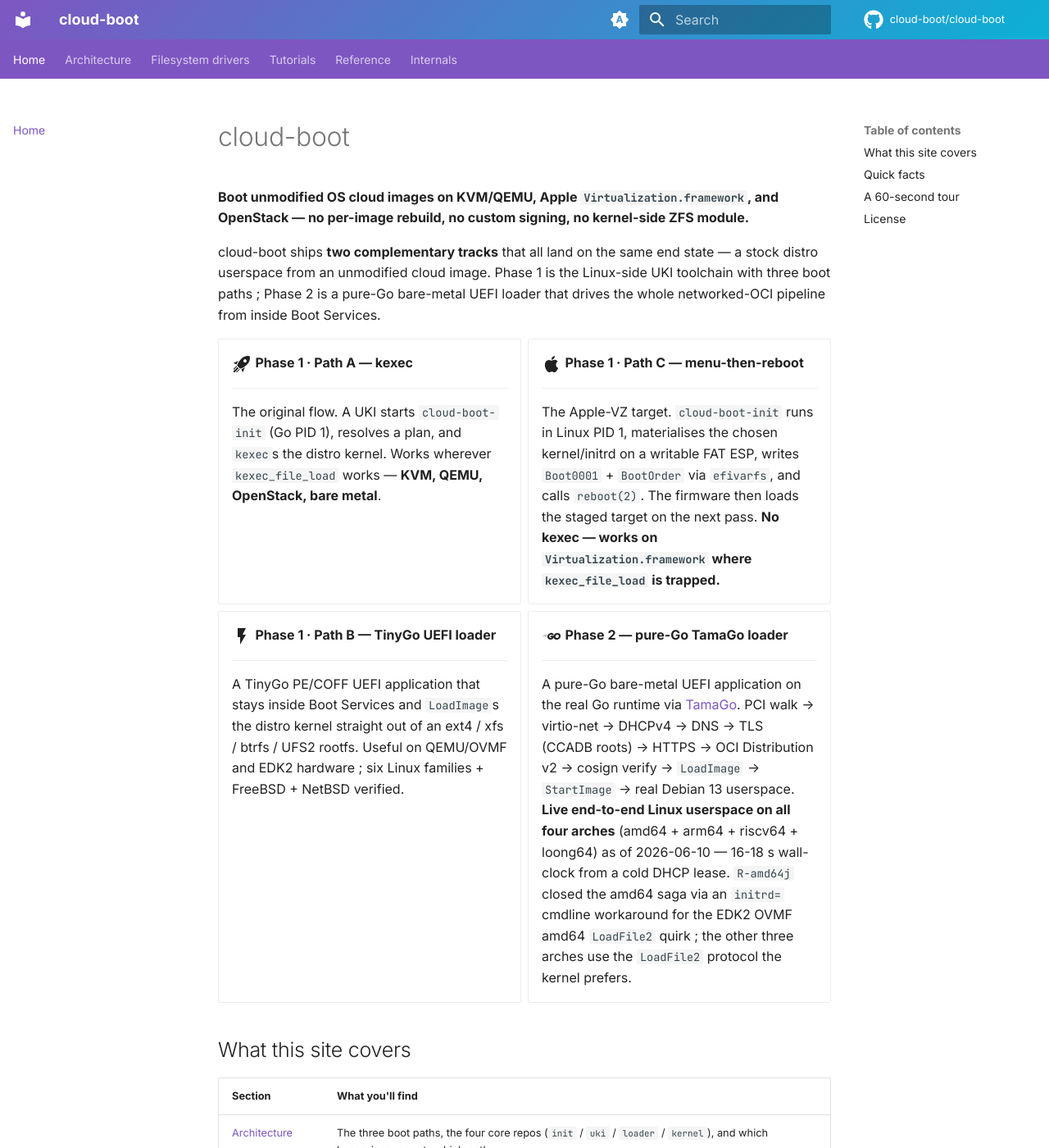
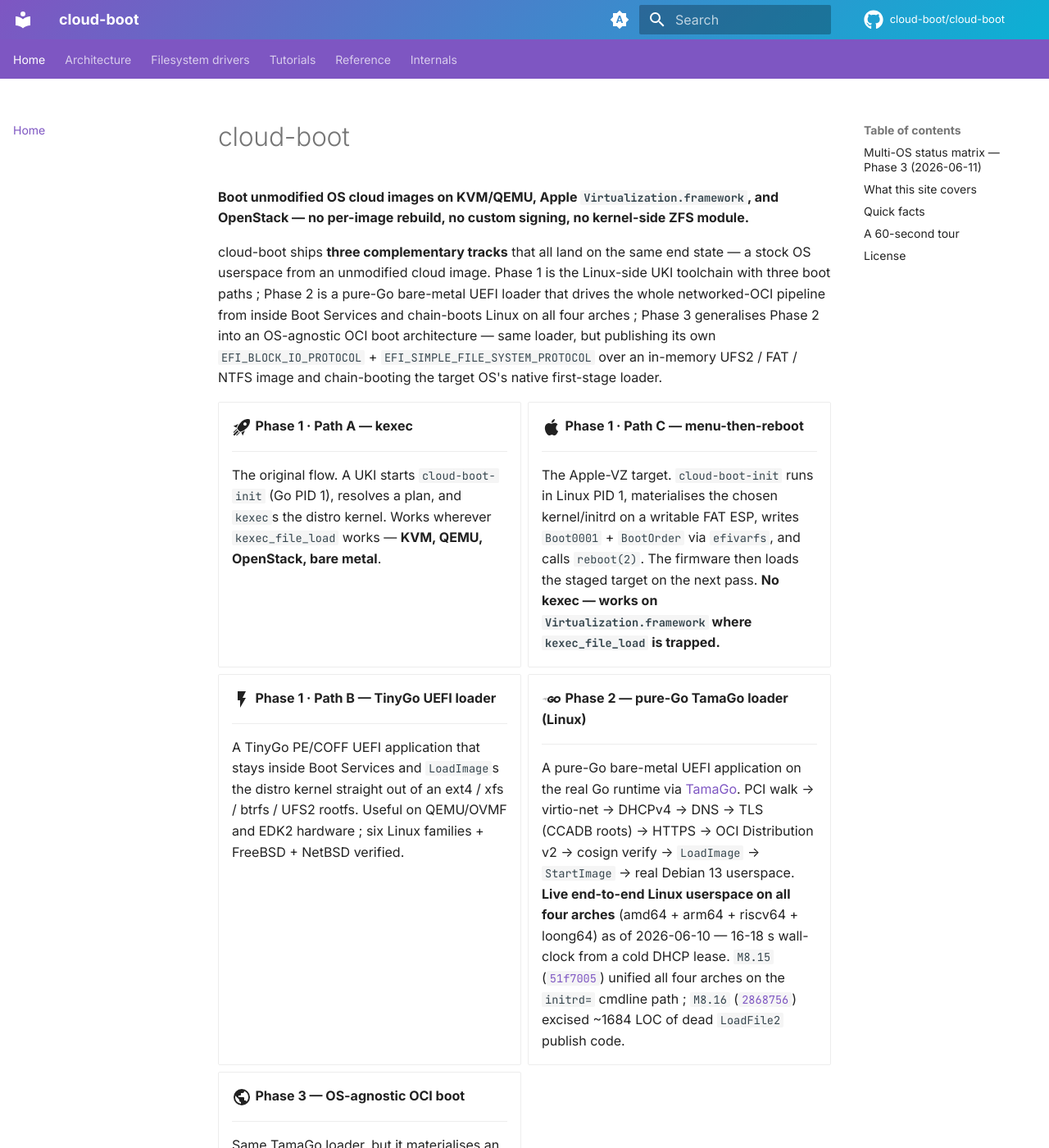
Before and after one commit to cloud-boot/docs, an MkDocs documentation site: the page built from docs/index.md, in a window 1280 px wide and 1400 px high. Shown: the whole window at 82% size. Built offline with MkDocs 1.6.1 and Material for MkDocs 9.7.7, drawn with Linux system fonts in a browser that asks for light colours; the version menu is left out; some of the changed text lies outside the part shown.

Commit message:
docs/index: add Phase 3 card + multi-OS status matrix
Refresh mkdocs landing page for Phase 3 reality:

- Promote architecture to three complementary tracks.
- Update the Phase 2 card to cite M8.15 (51f7005) unification on
  the initrd= cmdline path + M8.16 (2868756) ~1684 LOC deletion,
  replacing the legacy R-amd64j narrative.
- Add a new Phase 3 card — OS-agnostic OCI boot via Go-side
  EFI_BLOCK_IO_PROTOCOL + EFI_SIMPLE_FILE_SYSTEM_PROTOCOL on top of
  an in-memory UFS2 / FAT / NTFS image. OpenBSD LIVE on amd64
  (d66d338), FreeBSD partial / currdev OK / OOM at kernel-load
  (c37108f), NetBSD + Windows scaffolded.
- Add per-(OS, arch) status matrix below the cards.
- Cross-link the new go-filesystems/ufs read+write+Mkfs driver.

Co-Authored-By: Claude Opus 4.8 <noreply@anthropic.com>

```diff
--- a/docs/index.md
+++ b/docs/index.md
@@ -8,11 +8,16 @@ title: cloud-boot — overview
 `Virtualization.framework`, and OpenStack — no per-image rebuild, no
 custom signing, no kernel-side ZFS module.**
 
-cloud-boot ships **two complementary tracks** that all land on the
-same end state — a stock distro userspace from an unmodified cloud
+cloud-boot ships **three complementary tracks** that all land on the
+same end state — a stock OS userspace from an unmodified cloud
 image. Phase 1 is the Linux-side UKI toolchain with three boot
 paths ; Phase 2 is a pure-Go bare-metal UEFI loader that drives the
-whole networked-OCI pipeline from inside Boot Services.
+whole networked-OCI pipeline from inside Boot Services and chain-boots
+Linux on all four arches ; Phase 3 generalises Phase 2 into an
+OS-agnostic OCI boot architecture — same loader, but publishing its
+own `EFI_BLOCK_IO_PROTOCOL` + `EFI_SIMPLE_FILE_SYSTEM_PROTOCOL` over
+an in-memory UFS2 / FAT / NTFS image and chain-booting the target
+OS's native first-stage loader.
 
 <div class="grid cards" markdown>
 
@@ -44,7 +49,7 @@ whole networked-OCI pipeline from inside Boot Services.
     ext4 / xfs / btrfs / UFS2 rootfs. Useful on QEMU/OVMF and EDK2
     hardware ; six Linux families + FreeBSD + NetBSD verified.
 
--   :material-language-go:{ .lg .middle } __Phase 2 — pure-Go TamaGo loader__
+-   :material-language-go:{ .lg .middle } __Phase 2 — pure-Go TamaGo loader (Linux)__
 
     ---
 
@@ -55,12 +60,45 @@ whole networked-OCI pipeline from inside Boot Services.
     real Debian 13 userspace. **Live end-to-end Linux userspace
     on all four arches** (amd64 + arm64 + riscv64 + loong64) as of
     2026-06-10 — 16-18 s wall-clock from a cold DHCP lease.
-    `R-amd64j` closed the amd64 saga via an `initrd=` cmdline
-    workaround for the EDK2 OVMF amd64 `LoadFile2` quirk ; the
-    other three arches use the `LoadFile2` protocol the kernel
-    prefers.
+    `M8.15` ([`51f7005`](https://github.com/cloud-boot/tamago-uefi/commit/51f7005))
+    unified all four arches on the `initrd=` cmdline path ;
+    `M8.16` ([`2868756`](https://github.com/cloud-boot/tamago-uefi/commit/2868756))
+    excised ~1684 LOC of dead `LoadFile2` publish code.
+
+-   :material-earth:{ .lg .middle } __Phase 3 — OS-agnostic OCI boot__
+
+    ---
+
+    Same TamaGo loader, but it materialises an in-memory UFS2 /
+    FAT / NTFS image containing the target OS's own first-stage
+    loader (`loader.efi`, `boot.efi`, `bootmgfw.efi`), publishes it
+    through pure-Go `EFI_BLOCK_IO_PROTOCOL` +
+    `EFI_SIMPLE_FILE_SYSTEM_PROTOCOL` shims, and chain-boots that
+    loader via `LoadImage` + `StartImage`. **OpenBSD reaches
+    `boot>` live end-to-end** on amd64 as of 2026-06-11
+    ([`d66d338`](https://github.com/cloud-boot/tamago-uefi/commit/d66d338)).
+    FreeBSD selects our UFS as `currdev` and OOMs at kernel-load
+    (sprint 2E pending,
+    [`c37108f`](https://github.com/cloud-boot/tamago-uefi/commit/c37108f)).
+    NetBSD scaffolding gated on ISO download size ; Windows
+    scaffolding gated on a real NTFS reader (multi-month).
+    Built on the new pure-Go
+    [`go-filesystems/ufs`](https://github.com/go-filesystems/ufs)
+    read+write driver with `Mkfs` and double-indirect support
+    (sprint 2A+2C-A+2D), cross-validated against three parallel
+    UFS2 sources.
 
 </div>
+
+## Multi-OS status matrix — Phase 3 (2026-06-11)
+
+| OS                  | amd64      | arm64 | riscv64 | loong64 | Notes |
+| ------------------- | ---------- | ----- | ------- | ------- | ----- |
+| Linux (Debian 13)   | LIVE       | LIVE  | LIVE    | LIVE    | Phase 2 ; userspace, 16-18 s cold-DHCP ; unified on `initrd=` (`M8.15`) |
+| OpenBSD             | **LIVE**   | —     | —       | —       | `boot>` end-to-end (sprint 3) |
+| FreeBSD             | partial    | —     | —       | —       | `loader.efi` `currdev` OK ; OOM at kernel-load (sprint 2E) |
+| NetBSD              | scaffolded | —     | —       | —       | probe + EFI + runner ready ; gated on ISO size |
+| Windows             | scaffolded | —     | —       | —       | `BOOTX64-WINDOWSBOOT.EFI` ships ; gated on real NTFS reader |
 
 ## What this site covers
 
```
